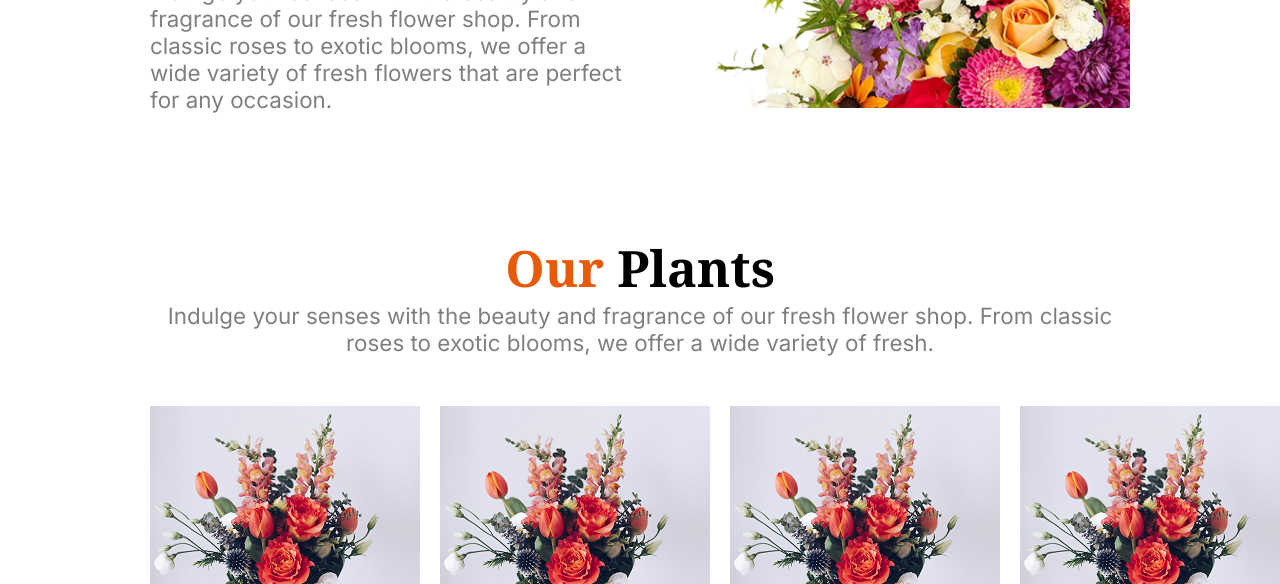
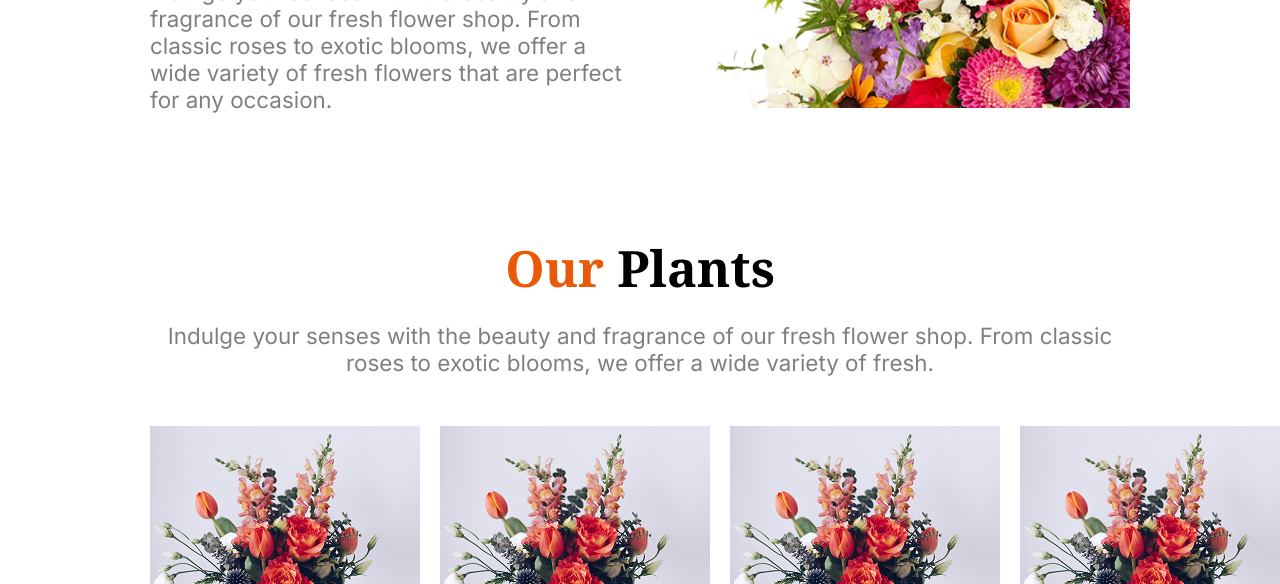
Before and after one commit to mahmudulhaque13/assignment-02, a plain HTML site: page index.html in a window 1280 px wide. Shown: the part 516-1100 px from the top of the page. Drawn offline with Linux system fonts and the light colour scheme.

Commit message:
changed some styles

```diff
--- a/styles/styles.css
+++ b/styles/styles.css
@@ -111,6 +111,9 @@ body {
   max-width: 1140px;
   text-align: center;
   margin: 0 150px;
+}
+.plant-description {
+  padding-top: 20px;
 }
 
 .plant-cards {
```
